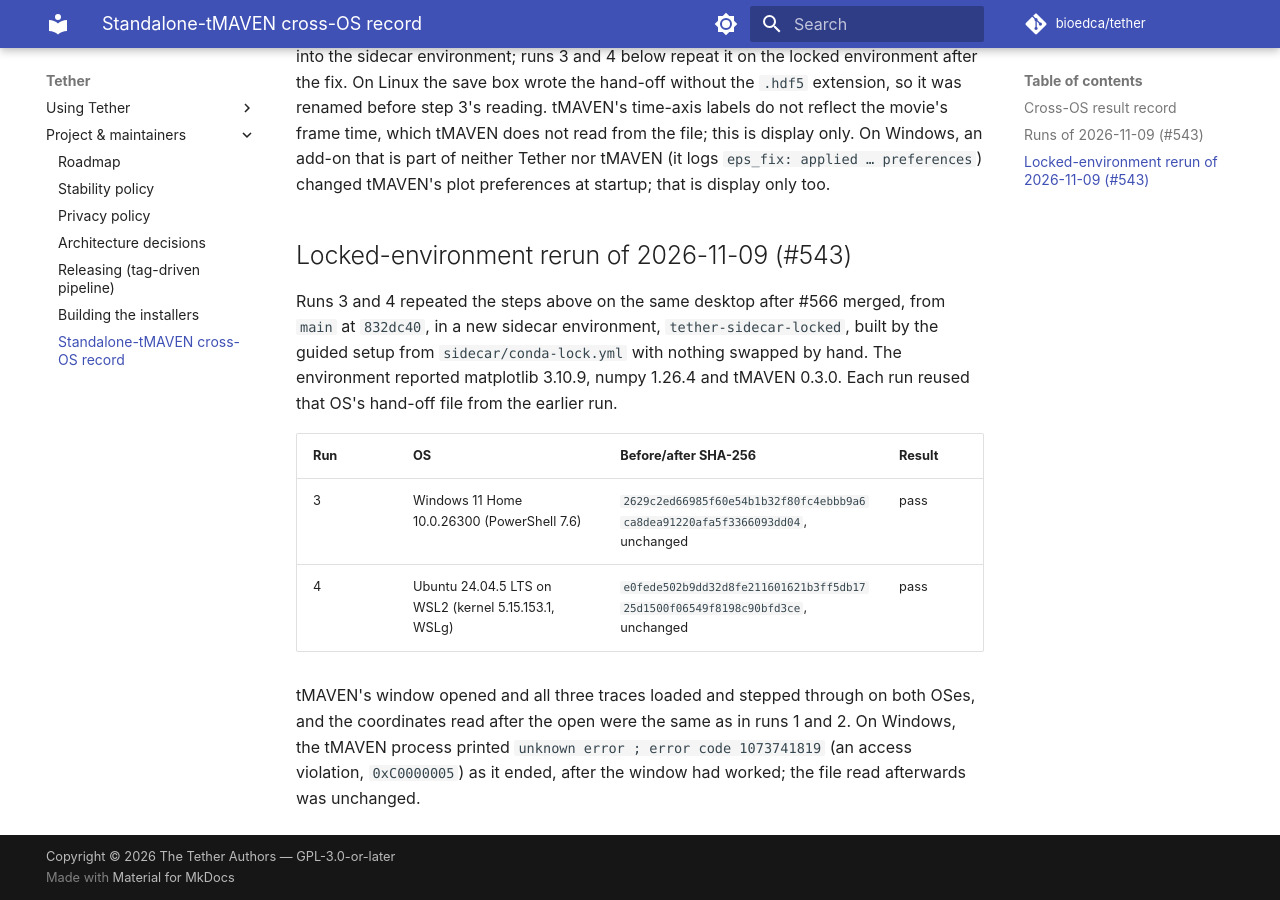
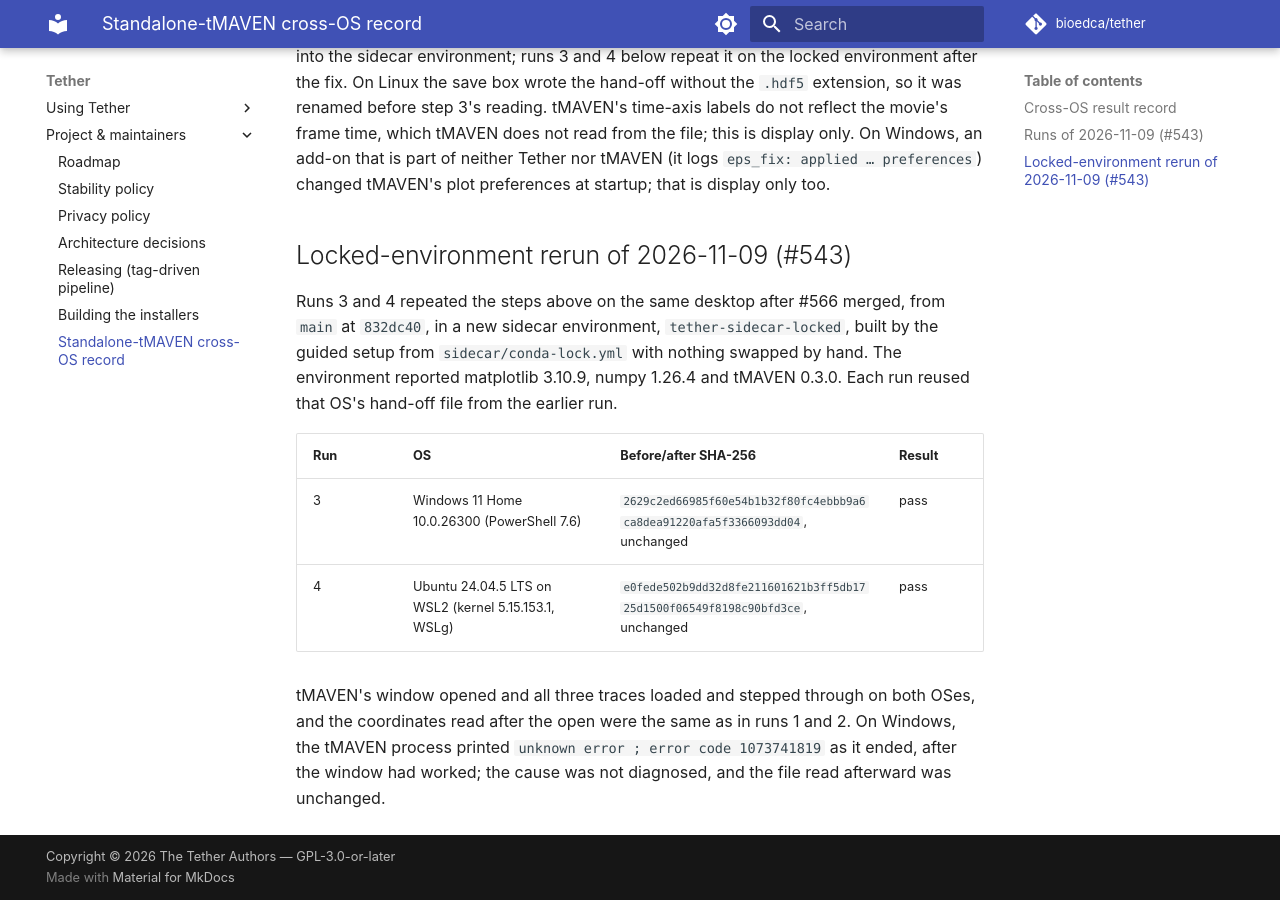
Before and after one commit to bioedca/tether, an MkDocs documentation site: the page built from docs/maintainers/standalone-tmaven-cross-os-record.md, in a window 1280 px wide and 900 px high, scrolled down 2184 px. Built offline with MkDocs 1.6.1 and Material for MkDocs 9.7.7, drawn with Linux system fonts in a browser that asks for light colours; comment, search, counter and statistics services are not loaded; the version menu is left out.

Commit message:
docs(sidecar): record the Windows exit line verbatim without a diagnosis (#543)
The process printed a positive 1073741819, which is not 0xC0000005 as
written; the cause was not diagnosed, so the record now quotes the line
and says so.

```diff
--- a/docs/maintainers/standalone-tmaven-cross-os-record.md
+++ b/docs/maintainers/standalone-tmaven-cross-os-record.md
@@ -72,5 +72,5 @@
 
 tMAVEN's window opened and all three traces loaded and stepped through on both OSes, and the
 coordinates read after the open were the same as in runs 1 and 2. On Windows, the tMAVEN
-process printed `unknown error ; error code 1073741819` (an access violation, `0xC0000005`)
-as it ended, after the window had worked; the file read afterwards was unchanged.
+process printed `unknown error ; error code 1073741819` as it ended, after the window had
+worked; the cause was not diagnosed, and the file read afterward was unchanged.
```
